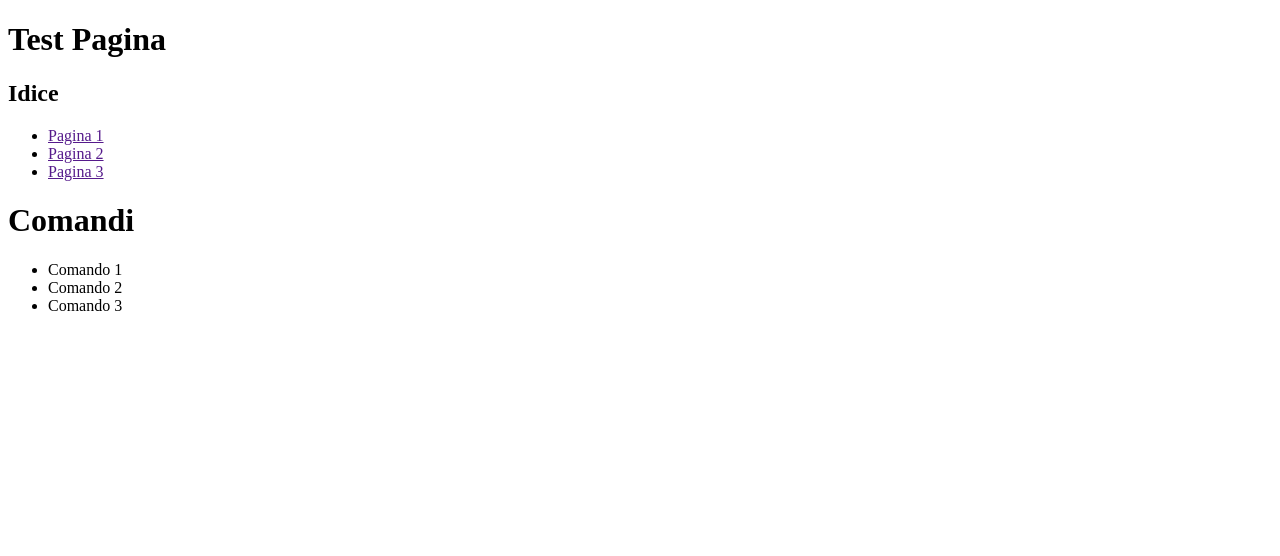
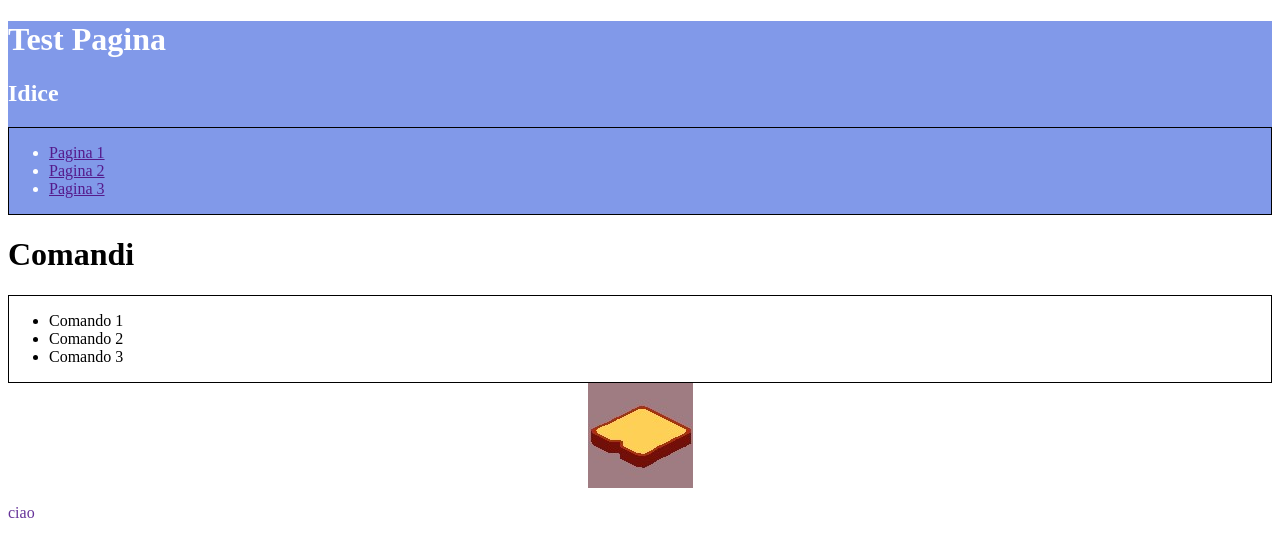
Before and after one commit to RiccardoBussano/Test-Sito-Web, a plain HTML site: page index.html in a window 1280 px wide. Drawn offline with Linux system fonts and the light colour scheme.

Commit message:
Aggiunti gli stili del testo

```diff
--- a/Style/style.css
+++ b/Style/style.css
@@ -0,0 +1,12 @@
+header
+ {background: rgb(129, 153, 233); color: rgb(255, 255, 255); }
+nav
+  {border: 1px solid black;}
+ciao
+{color: rebeccapurple;}
+.immagine_centrata
+{
+  display: block;
+  margin-left: auto;
+  margin-right: auto;
+}
--- a/index.html
+++ b/index.html
@@ -8,7 +8,7 @@
   </head>
   <body>
     <script src="src/script.js"></script>
-
+    <header>
       <h1>Test Pagina</h1>
 
       <h2>Idice</h2>
@@ -19,6 +19,7 @@
           <li><a href="">Pagina 3</a></li>
         </ul>
       </nav>
+    </header>
     <h1>Comandi</h1>
     <nav>
       <ul>
@@ -27,6 +28,10 @@
         <li>Comando 3</li>
       </ul>
     </nav>
+    <span>
+      <img src="Img/bread_img.jpg" alt="Errore nel caricamento della immagine" class="immagine_centrata">
+      <ciao><p>ciao</p></ciao>
+    </span>
 
   </body>
 </html>
```
Also changed, not shown: Img/bread_img.jpg (added). Lines whose indentation alone changed are shown as unchanged.
